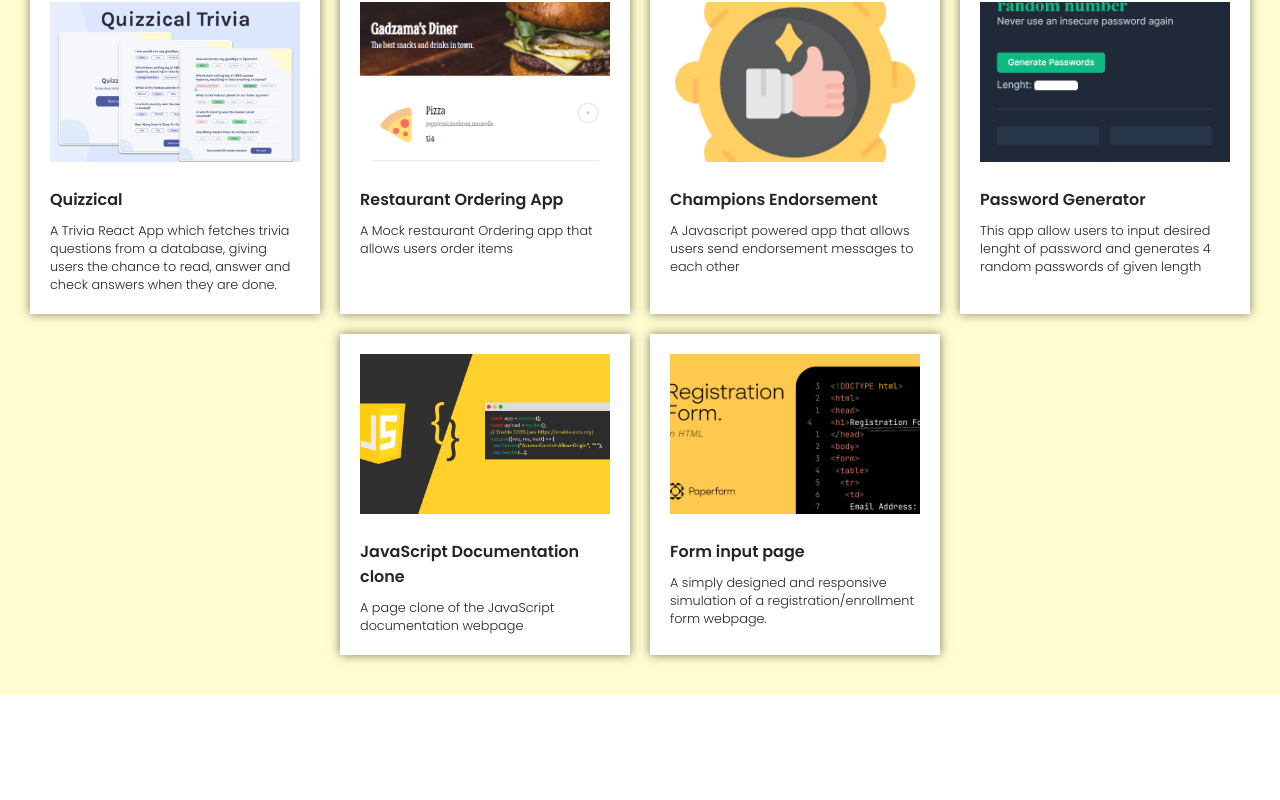
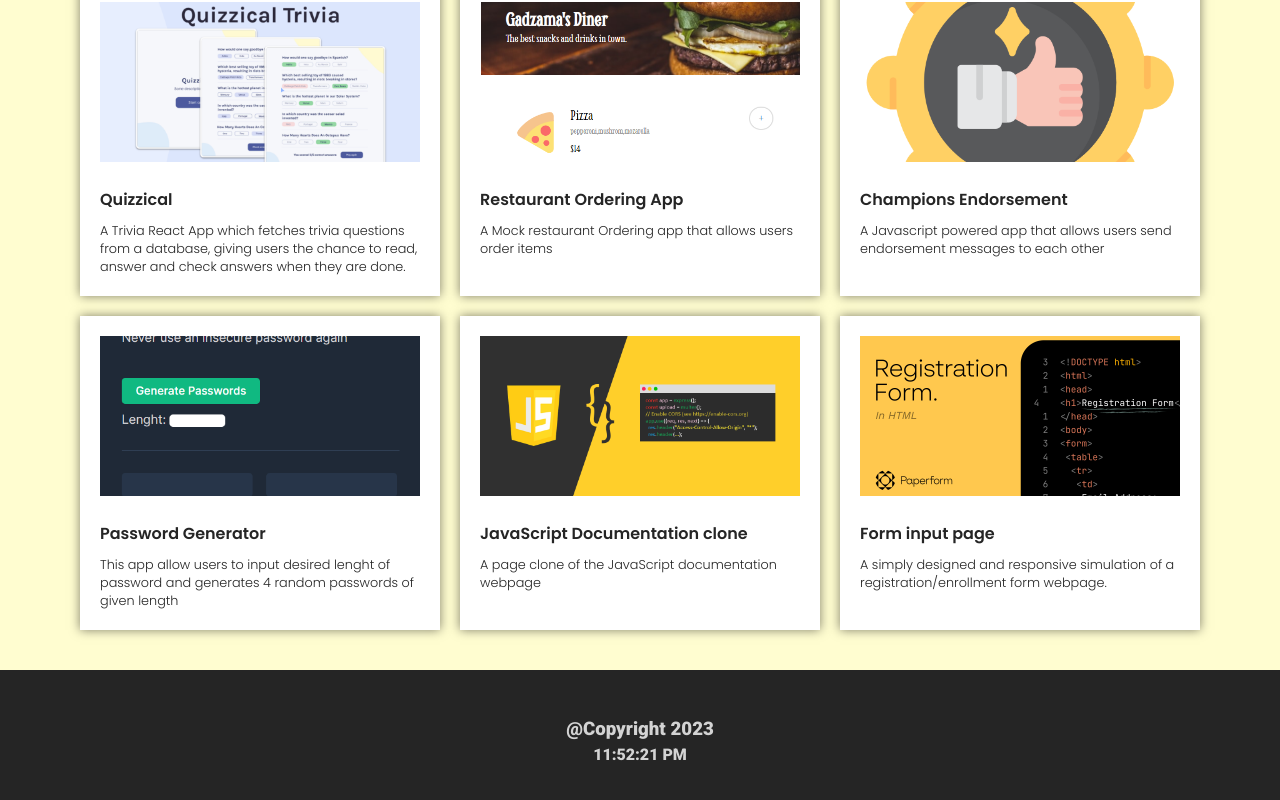
Before and after one commit to Coolhands-frank/portfolio, a React (Vite) app: page / in a window 1280 px wide. Shown: the part 841-1641 px from the top of the page. Before the commit the page ends 1536 px from the top, so only its background shows below. Built offline with nearby package versions, Linux system fonts and the light colour scheme.

Commit message:
web update

```diff
--- a/src/App.css
+++ b/src/App.css
@@ -9,13 +9,15 @@
 
 .nav-text{
   /* color: white; */
-
   font-family: poppins;
   font-size: 1.0rem;
   font-weight: 50;
   line-height: normal;
   font-weight: 400;
+}
 
+.nav-text:hover {
+  opacity: 50%;
 }
 
 .nav-text > a {
@@ -142,9 +144,8 @@ h1{
   flex: 0 0 auto;
   display: flex;
   flex-direction: column;
-
   box-shadow: 0 0 10px rgba(0, 0, 0, 0.5);
-  width: 250px;
+  width: 320px;
   color: #252525;
 }
 
@@ -174,6 +175,22 @@ h1{
   line-height: normal;
   font-weight: 300;
 
+}
+
+.footer-section {
+  background-color: #252525;
+}
+
+.footer-div {
+  display: flex;
+  flex-direction: column;
+  align-items: center;
+  justify-content: center;
+  padding: 3em 0em;
+  color: white;
+  opacity: 80%;
+  font-family: roboto;
+  gap: 5px;
 }
 
 /*Media Queries*/
--- a/src/App.jsx
+++ b/src/App.jsx
@@ -4,6 +4,7 @@ import Intro  from "./Intro"
 import Projects from "./Projects"
 import projectdata from "./projectdata"
 import NavBar from "./NavBar"
+import Footer from "./Footer"
 
 function App() {
   // Store the project data into a variable called projectData
@@ -17,6 +18,7 @@ function App() {
       <Projects
         projects = {projectData}
       />
+      <Footer />
     </div>
   )
 }
--- /dev/null
+++ b/src/Footer.jsx
@@ -0,0 +1,30 @@
+import React from "react"
+import { useState, useEffect } from 'react'
+import "./App.css"
+
+function Footer(){
+    const [currentDate, setCurrentDate] = useState(new Date())
+    const currentYear = currentDate.getFullYear()
+
+    // Use useEffect to update the time every second
+    useEffect(() => {
+        const intervalId = setInterval(() => {
+            setCurrentDate(new Date());
+        }, 1000)
+        // Clear the interval when the component unmounts
+        return () => clearInterval(intervalId);
+    }, [])
+
+    const currentTime = currentDate.toLocaleTimeString("en-us", {timeStyle: "medium"})
+
+    return (
+        <footer className="footer-section">
+            <div className="footer-div">
+                <h3>@Copyright {currentYear}</h3>
+                <h4>{currentTime}</h4>
+            </div>
+        </footer>
+    )
+}
+
+export default Footer
```
